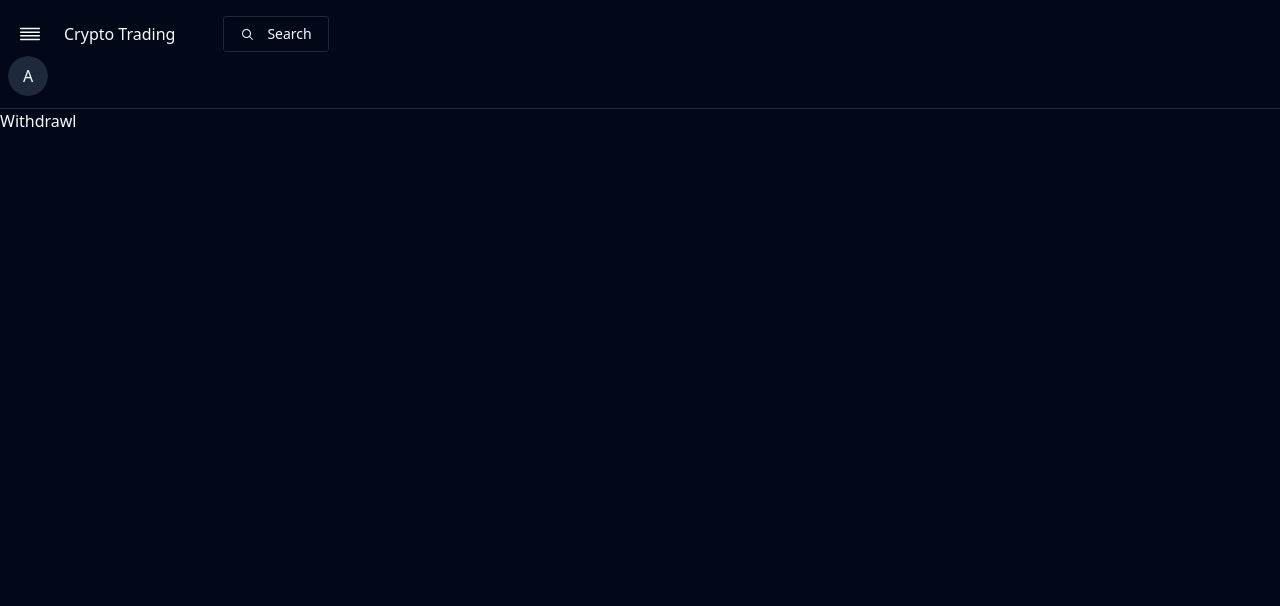
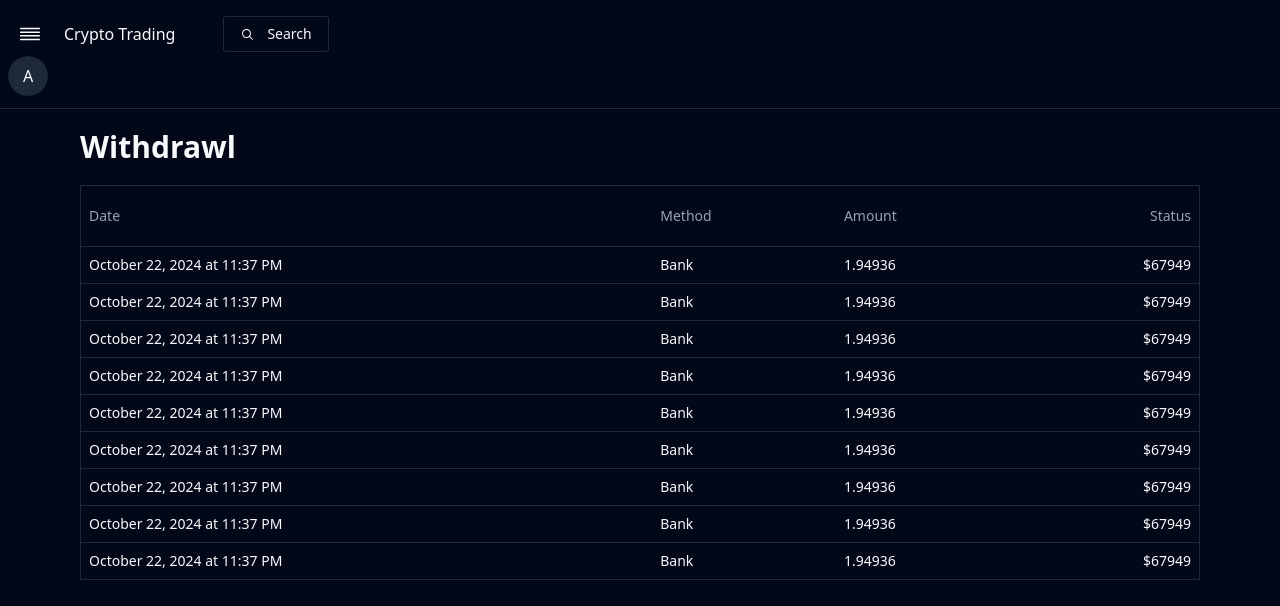
Before and after one commit to ankit15pr/crypto-trading, a React (Vite) app in the folder Frontend/: page /withdrawl in a window 1280 px wide. Shown: the top 606 px of the page. Built offline with nearby package versions, Linux system fonts and the light colour scheme.

Commit message:
Fix error in sidebar and update withdrawl section

```diff
--- a/Frontend/src/page/Navbar/Sidebar.jsx
+++ b/Frontend/src/page/Navbar/Sidebar.jsx
@@ -39,8 +39,8 @@ const menu = [
     icon: <WalletIcon className="h-6 w-6" />,
   },
   {
-    name: "Withdrawal",
-    path: "/withdrawal",
+    name: "Withdrawl",
+    path: "/withdrawl",
     icon: <CreditCardIcon className="h-6 w-6" />,
   },
   {
--- a/Frontend/src/page/Withdrawl/Withdrawl.jsx
+++ b/Frontend/src/page/Withdrawl/Withdrawl.jsx
@@ -1,8 +1,42 @@
 import React from 'react'
+import {
+  Table,
+  TableBody,
+  TableCell,
+  TableHead,
+  TableHeader,
+  TableRow,
+} from "@/components/ui/table";
+import { Avatar, AvatarImage } from "@/components/ui/avatar";
 
 function Withdrawl() {
   return (
-    <div>Withdrawl</div>
+    <div className="p-5 lg:px-20">
+    <h1 className="font-bold text-3xl pb-5">Withdrawl</h1>
+    <Table className="border">
+      <TableHeader>
+        <TableRow>
+          <TableHead className="py-5">Date</TableHead>
+          <TableHead>Method</TableHead>
+          <TableHead>Amount</TableHead>
+          <TableHead className="text-right ">Status</TableHead>
+        </TableRow>
+      </TableHeader>
+
+      <TableBody>
+        {[1, 1, 1, 1, 1, 1, 1, 1, 1].map((item, index) => (
+          <TableRow key={index}>
+            <TableCell>
+              <p>October 22, 2024 at 11:37 PM</p>
+            </TableCell>
+            <TableCell>Bank</TableCell>
+            <TableCell>1.94936</TableCell>
+            <TableCell className="text-right">$67949</TableCell>
+          </TableRow>
+        ))}
+      </TableBody>
+    </Table>
+  </div>
   )
 }
 
```
